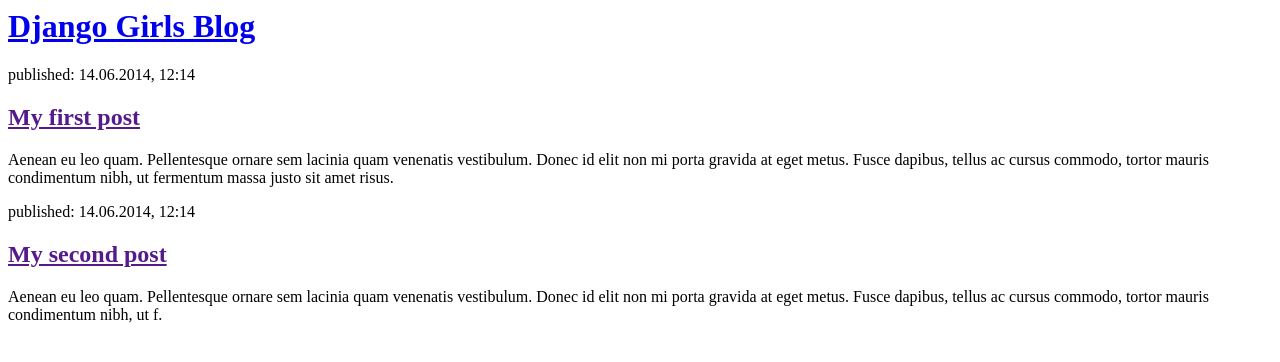
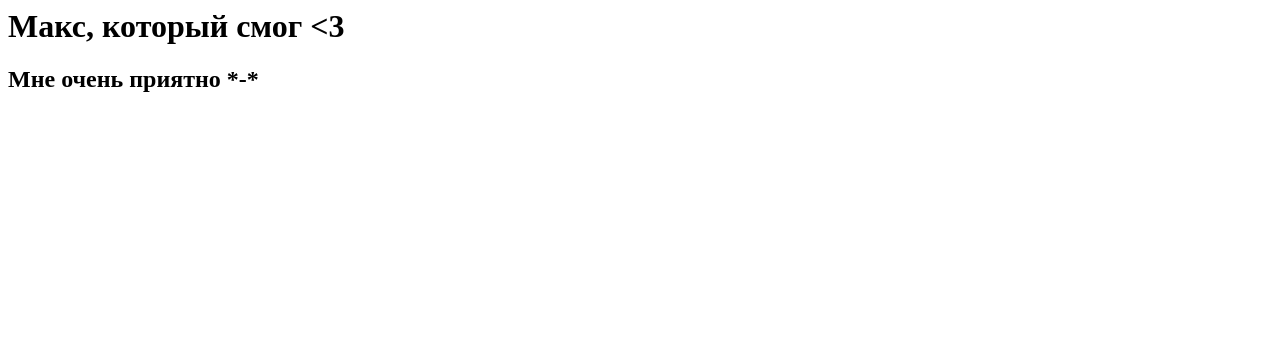
Before and after one commit to MaksimTitenko/djangogirl, a Django app: page / in a window 1280 px wide. Shown: the top 362 px of the page. Run offline with Django 3.2, Linux system fonts and the light colour scheme; data comes from the database, SQL or seed files in the repository; both versions use the stored data as it was after the commit.

Commit message:
Template added

```diff
--- a/blog/templates/blog/post_list.html
+++ b/blog/templates/blog/post_list.html
@@ -2,21 +2,18 @@
     <head>
         <title>Django Girls blog</title>
     </head>
+
     <body>
         <div>
-            <h1><a href="/">Django Girls Blog</a></h1>
+            <h1><a href="/"></a>Макс, который смог <3</h1>
         </div>
-
+        <h2>Мне очень приятно *-*</h2>
         <div>
-            <p>published: 14.06.2014, 12:14</p>
-            <h2><a href="">My first post</a></h2>
-            <p>Aenean eu leo quam. Pellentesque ornare sem lacinia quam venenatis vestibulum. Donec id elit non mi porta gravida at eget metus. Fusce dapibus, tellus ac cursus commodo, tortor mauris condimentum nibh, ut fermentum massa justo sit amet risus.</p>
-        </div>
-
-        <div>
-            <p>published: 14.06.2014, 12:14</p>
-            <h2><a href="">My second post</a></h2>
-            <p>Aenean eu leo quam. Pellentesque ornare sem lacinia quam venenatis vestibulum. Donec id elit non mi porta gravida at eget metus. Fusce dapibus, tellus ac cursus commodo, tortor mauris condimentum nibh, ut f.</p>
+        {% for post in posts %}
+            <p>published: {{ post.published_date }}</p>
+            <h1><a href="">{{ post.title }}</a></h1>
+            <p>{{ post.text|linebreaksbr }}</p>
+        {% endfor %}
         </div>
     </body>
 </html>
--- a/blog/views.py
+++ b/blog/views.py
@@ -1,9 +1,11 @@
+import datetime
 from django.shortcuts import render
-
+from .models import Post
 
 def post_list(request):
+    posts = Post.objects.filter(published_date__lte=datetime.datetime.now()).order_by('published_date')
     return render(
         request,
         'blog/post_list.html',
-        {}
+        {'posts':posts}
     )
```
Also changed, not shown: djangogirl/settings.py (+5 -3 lines), db.sqlite3.
